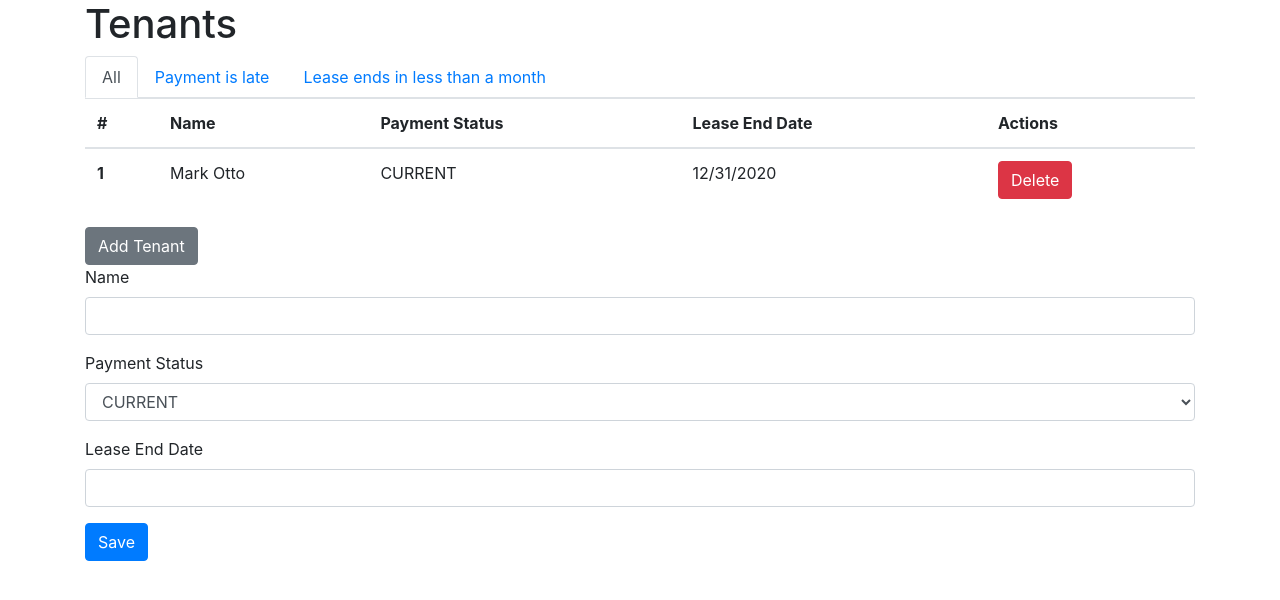
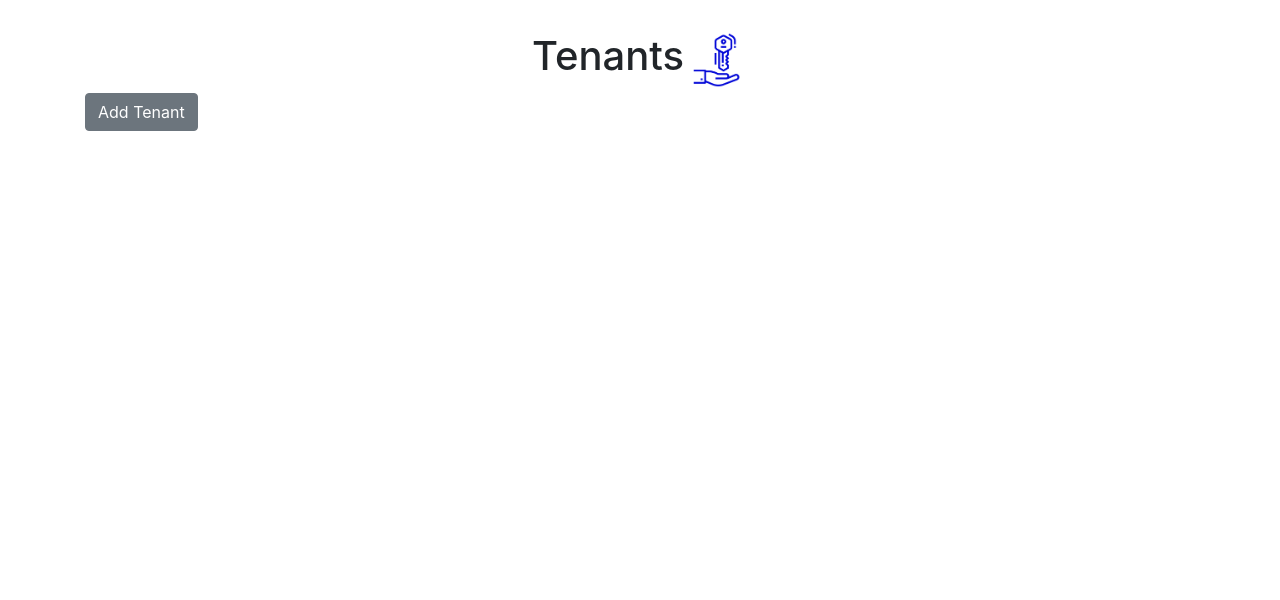
Before and after one commit to santiagotuero/globalMeaning, a React (Create React App) app: page / in a window 1280 px wide. Shown: the top 600 px of the page. Built offline with nearby package versions, Linux system fonts and the light colour scheme.

Commit message:
adding tenant logo and button

```diff
--- a/src/App.js
+++ b/src/App.js
@@ -1,71 +1,13 @@
-import React from 'react';
-import { Service } from './Service';
+import React from "react";
+import Home from "./components/Home";
+import "./styles.css";
 
-function App() {
-
+const App = () => {
   return (
-      <>
-        <div className="container">
-          <h1>Tenants</h1>
-          <ul className="nav nav-tabs">
-            <li className="nav-item">
-              <a className="nav-link active" href="#">All</a>
-            </li>
-            <li className="nav-item">
-              <a className="nav-link" href="#">Payment is late</a>
-            </li>
-            <li className="nav-item">
-              <a className="nav-link" href="#">Lease ends in less than a month</a>
-            </li>
-          </ul>
-          <table className="table">
-            <thead>
-              <tr>
-                <th>#</th>
-                <th>Name</th>
-                <th>Payment Status</th>
-                <th>Lease End Date</th>
-                <th>Actions</th>
-              </tr>
-            </thead>
-            <tbody>
-              <tr>
-                <th>1</th>
-                <td>Mark Otto</td>
-                <td>CURRENT</td>
-                <td>12/31/2020</td>
-                <td>
-                  <button className="btn btn-danger">Delete</button>
-                </td>
-              </tr>
-            </tbody>
-          </table>
-        </div>
-        <div className="container">
-          <button className="btn btn-secondary">Add Tenant</button>
-        </div>
-        <div className="container">
-          <form>
-            <div className="form-group">
-              <label>Name</label>
-              <input className="form-control"/>
-            </div>
-            <div className="form-group">
-              <label>Payment Status</label>
-              <select className="form-control">
-                <option>CURRENT</option>
-                <option>LATE</option>
-              </select>
-            </div>
-            <div className="form-group">
-              <label>Lease End Date</label>
-              <input className="form-control"/>
-            </div>
-            <button className="btn btn-primary">Save</button>
-          </form>
-        </div>
-      </>
+    <>
+      <Home />
+    </>
   );
-}
+};
 
 export default App;
--- /dev/null
+++ b/src/components/Home/index.jsx
@@ -0,0 +1,23 @@
+import React from "react";
+import { Button, Container } from "react-bootstrap";
+import tenantLogo from "../../assets/img/tenantLogo.png";
+
+const Home = () => {
+
+
+  return (
+    <div>
+      <Container className="title-logo">
+        <h1 className="tenants-title">Tenants</h1>
+        <img className="tenant-logo" src={tenantLogo} alt="img" />
+      </Container>
+      <Container>
+        <Button variant="secondary">
+          Add Tenant
+        </Button>
+      </Container>
+    </div>
+  );
+};
+
+export default Home;
--- /dev/null
+++ b/src/styles.css
@@ -0,0 +1,20 @@
+.btn-secondary,
+.btn-primary {
+  margin: 5px 0 20px;
+}
+
+.tenant-logo {
+  height: 56px;
+  width: 56px;
+  margin-left: 8px;
+}
+
+.tenants-title {
+  display: inline;
+}
+
+.title-logo {
+  margin-top: 32px;
+  display: flex;
+  justify-content: center;
+}
```
Also changed, not shown: src/components/TableList/index.jsx (added), src/components/TabsList/index.jsx (added), src/components/TenantForm/index.jsx (added).
